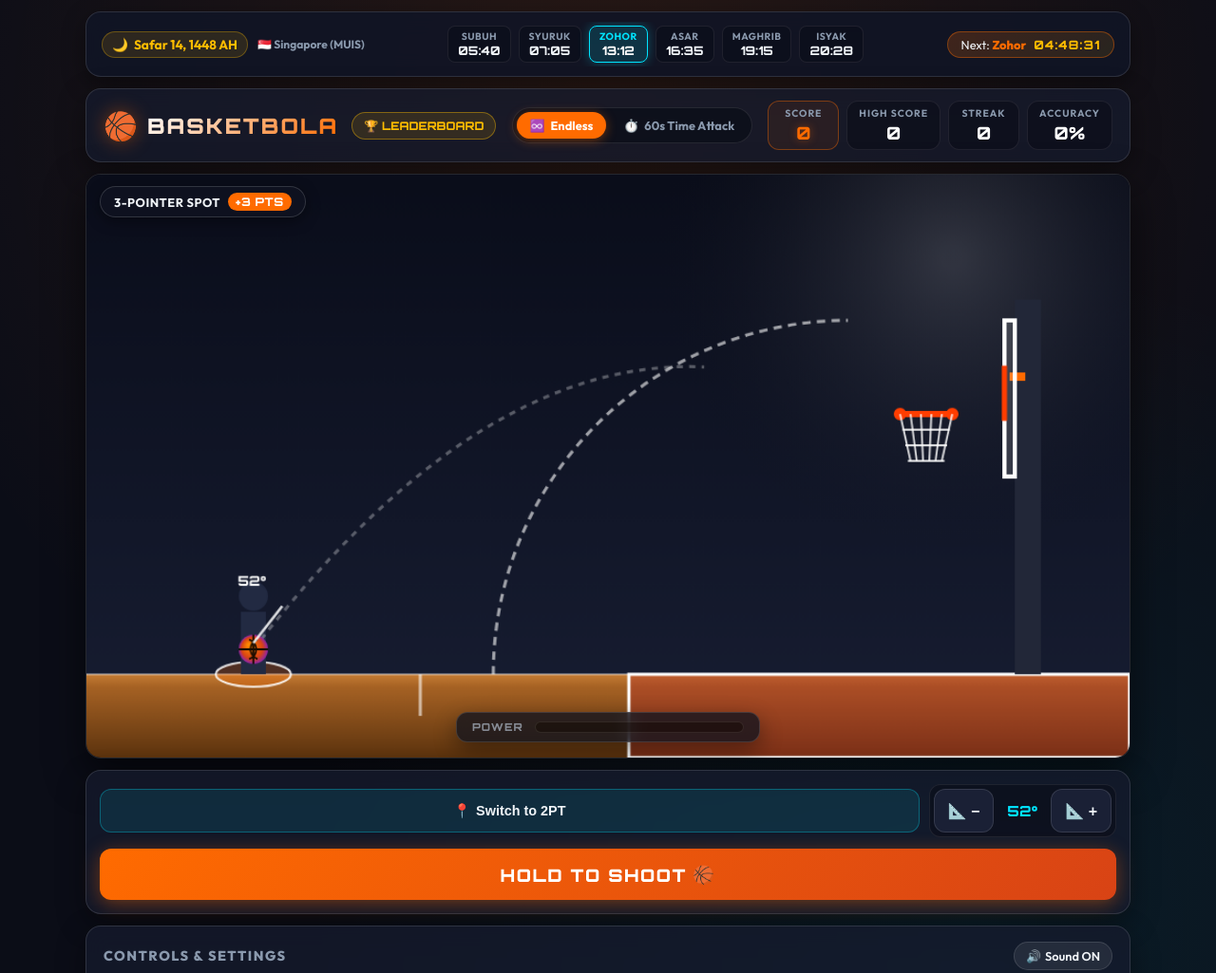
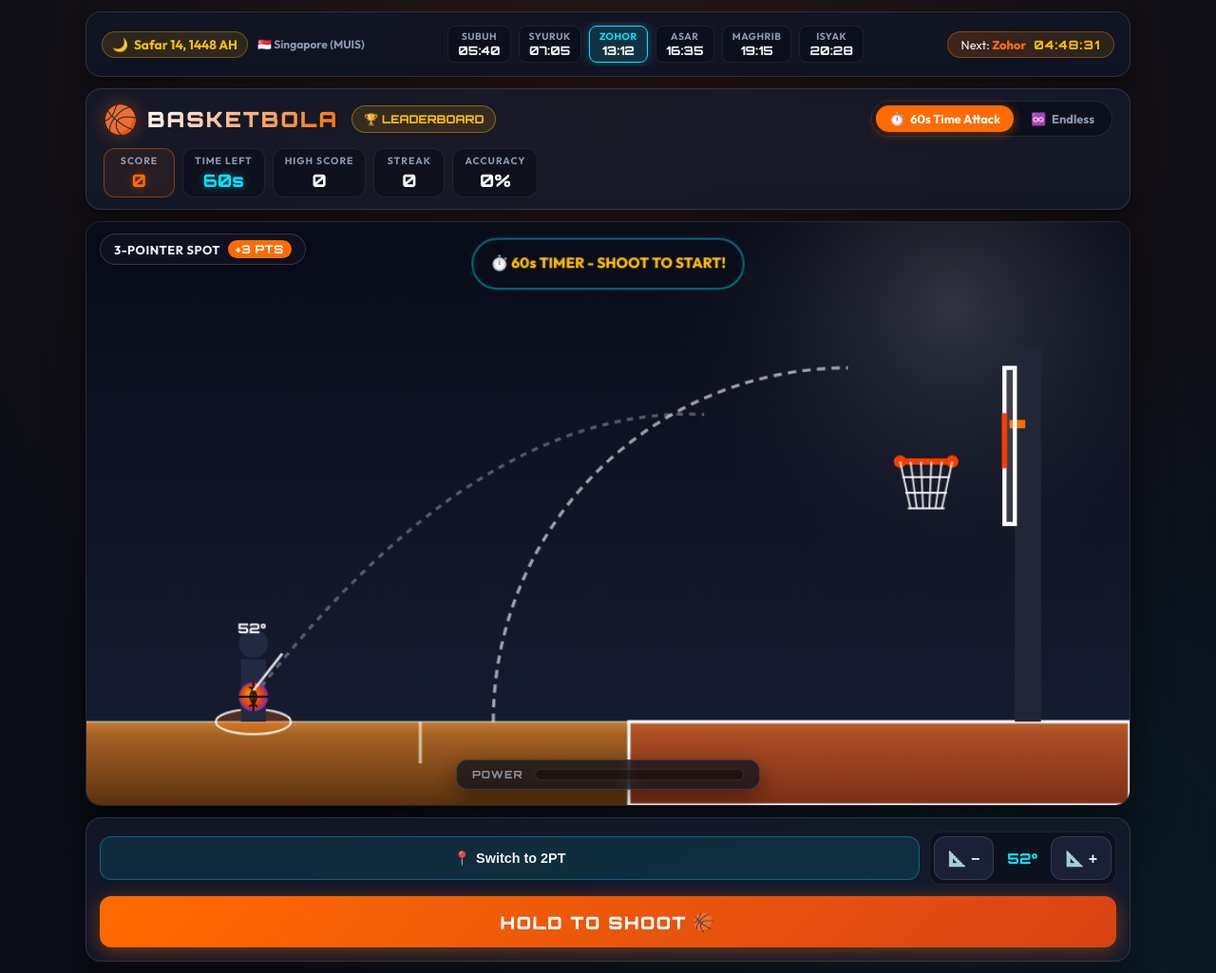
Before and after one commit to mrafiquemaricar/basketbola, a plain HTML site: page index.html in a window 1280 px wide. Shown: the top 1025 px of the page at 95% size. Drawn offline with Linux system fonts and the light colour scheme; no server answers.

Commit message:
Set 60s Time Attack mode as default and render prominent Canvas Timer Clock HUD

```diff
--- a/app.js
+++ b/app.js
@@ -1,7 +1,7 @@
 /**
  * Basketbola - Web & Mobile Basketball Arcade Game Engine
- * Features: Endless Mode vs 60s Time Attack Challenge, Global Leaderboard & Country Pickers,
- * 2PT & 3PT Shooting Spots, Touch & Haptics, Singapore MUIS Prayer Times, Web Audio.
+ * Features: 60s Time Attack Challenge vs Endless Mode, On-Canvas Timer Clock,
+ * Global Leaderboard & Country Pickers, 2PT & 3PT Shooting Spots, Web Audio.
  */
 
 (function () {
@@ -275,7 +275,7 @@
     { country: '🇲🇾', name: 'Penang_King', score: 84, accuracy: 84 }
   ];
 
-  let currentLbTab = 'timer'; // 'timer' or 'endless'
+  let currentLbTab = 'timer';
   let lastSubmittedId = null;
 
   function loadLeaderboard(mode) {
@@ -355,7 +355,6 @@
       accuracy: pct
     });
 
-    // Sort high to low by score
     list.sort((a, b) => b.score - a.score || b.accuracy - a.accuracy);
     const top15 = list.slice(0, 15);
     saveLeaderboard(mode, top15);
@@ -368,7 +367,6 @@
     if (leaderboardModal) leaderboardModal.classList.add('active');
   }
 
-  // Restore saved player identity if present
   const savedNick = localStorage.getItem('basketbola_last_nick');
   const savedCountry = localStorage.getItem('basketbola_last_country');
   if (savedNick && playerNicknameInput) playerNicknameInput.value = savedNick;
@@ -521,7 +519,7 @@
   };
 
   let state = {
-    gameMode: 'endless',
+    gameMode: 'timer', // 'timer' (60s Time Attack active by default!) or 'endless'
     score: 0,
     highScoreEndless: parseInt(localStorage.getItem('basketbola_highscore_endless') || '0', 10),
     highScoreTimer: parseInt(localStorage.getItem('basketbola_highscore_timer') || '0', 10),
@@ -538,6 +536,7 @@
     bannerTimeout: null,
     netSwishTimer: 0,
     touchStartY: 0,
+    // Time Attack Timer State
     timerSeconds: 60,
     timerActive: false,
     timerInterval: null,
@@ -600,9 +599,9 @@
   // --- Mode Switching & Reset Handlers ---
   function setGameMode(mode) {
     state.gameMode = mode;
-    modeEndlessBtn.classList.toggle('active', mode === 'endless');
-    modeTimerBtn.classList.toggle('active', mode === 'timer');
-    timerStatCard.style.display = mode === 'timer' ? 'flex' : 'none';
+    if (modeEndlessBtn) modeEndlessBtn.classList.toggle('active', mode === 'endless');
+    if (modeTimerBtn) modeTimerBtn.classList.toggle('active', mode === 'timer');
+    if (timerStatCard) timerStatCard.style.display = mode === 'timer' ? 'flex' : 'none';
 
     stopTimer();
     restartGame();
@@ -619,8 +618,8 @@
     state.isGameOver = false;
 
     stopTimer();
-    timerDisplay.textContent = '60s';
-    timerStatCard.classList.remove('timer-warning');
+    if (timerDisplay) timerDisplay.textContent = '60s';
+    if (timerStatCard) timerStatCard.classList.remove('timer-warning');
     if (gameOverModal) gameOverModal.classList.remove('active');
     if (leaderboardModal) leaderboardModal.classList.remove('active');
 
@@ -634,9 +633,9 @@
 
     state.timerInterval = setInterval(() => {
       state.timerSeconds--;
-      timerDisplay.textContent = `${state.timerSeconds}s`;
+      if (timerDisplay) timerDisplay.textContent = `${state.timerSeconds}s`;
 
-      if (state.timerSeconds <= 10) {
+      if (state.timerSeconds <= 10 && timerStatCard) {
         timerStatCard.classList.add('timer-warning');
       }
 
@@ -666,11 +665,11 @@
       localStorage.setItem('basketbola_highscore_timer', state.score.toString());
     }
 
-    modalScore.textContent = state.score;
+    if (modalScore) modalScore.textContent = state.score;
     const pct = state.shotsTaken > 0 ? Math.round((state.shotsMade / state.shotsTaken) * 100) : 0;
-    modalAccuracy.textContent = `${pct}%`;
-    modalShots.textContent = `${state.shotsMade}/${state.shotsTaken}`;
-    modalStreak.textContent = `${state.bestStreakSession} 🔥`;
+    if (modalAccuracy) modalAccuracy.textContent = `${pct}%`;
+    if (modalShots) modalShots.textContent = `${state.shotsMade}/${state.shotsTaken}`;
+    if (modalStreak) modalStreak.textContent = `${state.bestStreakSession} 🔥`;
 
     if (newRecordBadge) newRecordBadge.style.display = isNewRecord ? 'block' : 'none';
     if (gameOverModal) gameOverModal.classList.add('active');
@@ -738,6 +737,7 @@
     powerMeterWrapper.classList.add('charging');
     if (btnShoot) btnShoot.classList.add('active');
 
+    // Start timer countdown immediately when first shot charge begins!
     if (state.gameMode === 'timer' && !state.timerActive) {
       startTimer();
     }
@@ -991,6 +991,7 @@
     drawBasketball();
     drawParticles();
     drawAimGuideHud();
+    drawCanvasTimerHud(); // Prominent Timer HUD Overlay on Canvas!
   }
 
   function drawBackgroundStadium() {
@@ -1276,6 +1277,38 @@
     ctx.restore();
   }
 
+  function drawCanvasTimerHud() {
+    if (state.gameMode !== 'timer') return;
+
+    ctx.save();
+    const centerX = canvas.width / 2;
+    const topY = 40;
+
+    // Draw Clock Badge Container
+    ctx.fillStyle = 'rgba(10, 14, 26, 0.85)';
+    ctx.strokeStyle = state.timerSeconds <= 10 ? '#ff1744' : 'rgba(0, 229, 255, 0.4)';
+    ctx.lineWidth = 2;
+
+    ctx.beginPath();
+    ctx.roundRect(centerX - 130, topY - 24, 260, 48, 24);
+    ctx.fill();
+    ctx.stroke();
+
+    ctx.textAlign = 'center';
+    ctx.textBaseline = 'middle';
+
+    if (!state.timerActive && !state.isGameOver) {
+      ctx.fillStyle = '#ffbd00';
+      ctx.font = '800 14px Outfit, sans-serif';
+      ctx.fillText("⏱️ 60s TIMER - SHOOT TO START!", centerX, topY);
+    } else if (state.timerActive) {
+      ctx.fillStyle = state.timerSeconds <= 10 ? '#ff1744' : '#00e5ff';
+      ctx.font = '900 24px Orbitron, sans-serif';
+      ctx.fillText(`⏱️ 00:${padZero(state.timerSeconds)}`, centerX, topY);
+    }
+    ctx.restore();
+  }
+
   // --- Main Animation Loop ---
   function gameLoop() {
     updatePhysics();
@@ -1446,6 +1479,7 @@
 
   // Initial setup call
   setupEvents();
+  setGameMode('timer'); // Default to 60s Time Attack Challenge!
   updateScoreboardUI();
   resetBall();
 
--- a/index.html
+++ b/index.html
@@ -76,11 +76,11 @@
 
       <!-- Mode Selector Pills -->
       <div class="mode-selector">
-        <button class="mode-btn active" id="mode-endless-btn" title="Practice without timer">
+        <button class="mode-btn active" id="mode-timer-btn" title="60 seconds rapid fire challenge">
+          <span>⏱️</span> 60s Time Attack
+        </button>
+        <button class="mode-btn" id="mode-endless-btn" title="Practice without timer">
           <span>♾️</span> Endless
-        </button>
-        <button class="mode-btn" id="mode-timer-btn" title="60 seconds rapid fire challenge">
-          <span>⏱️</span> 60s Time Attack
         </button>
       </div>
 
@@ -90,7 +90,7 @@
           <span class="value" id="score-display">0</span>
         </div>
 
-        <div class="stat-card" id="timer-stat-card" style="display: none;">
+        <div class="stat-card timer-card" id="timer-stat-card">
           <span class="label">TIME LEFT</span>
           <span class="value timer-value" id="timer-display">60s</span>
         </div>
@@ -175,7 +175,7 @@
                 <select id="player-country" aria-label="Country">
                   <option value="🇸🇬">🇸🇬 Singapore</option>
                   <option value="🇲🇾">🇲🇾 Malaysia</option>
-                  <option value="🇮🇩">🇮🇩 Indonesia</option>
+                  <option value="🇮どもの">🇮🇩 Indonesia</option>
                   <option value="🇵🇭">🇵🇭 Philippines</option>
                   <option value="🇹🇭">🇹🇭 Thailand</option>
                   <option value="🇯🇵">🇯🇵 Japan</option>
```
Also changed, not shown: 1 other file.
